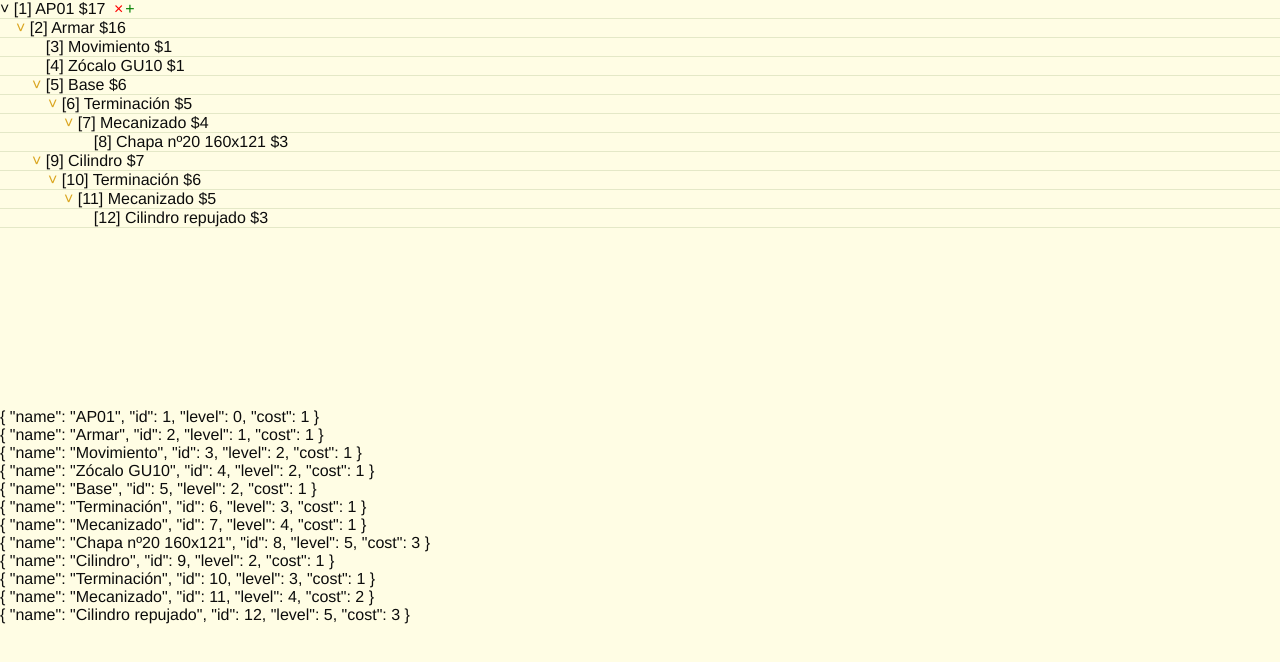
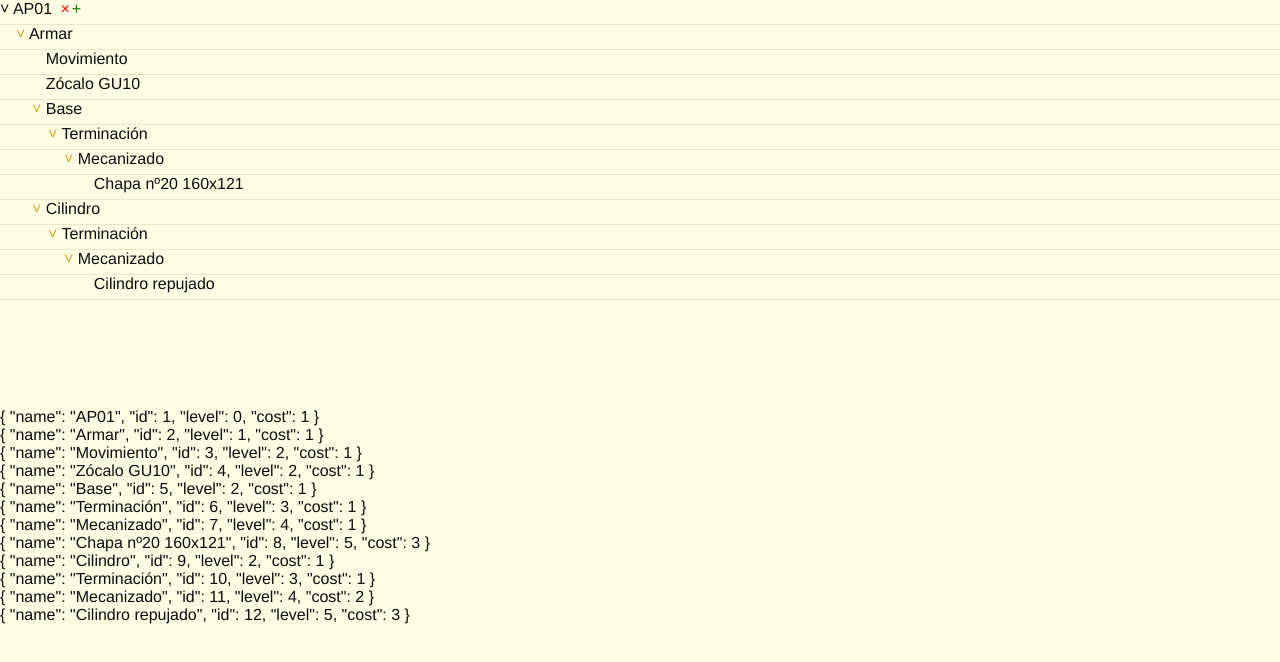
Before and after one commit to ElToroDM/ElManager, a Vue app: page / in a window 1280 px wide. Shown: the top 662 px of the page. Built offline with nearby package versions, Linux system fonts and the light colour scheme.

Commit message:
Item renaming Some mouse & touch events changes

```diff
--- a/src/App.vue
+++ b/src/App.vue
@@ -78,9 +78,11 @@ body {
   margin: 0;
   padding: 0;
   overflow: hidden;
-  font-family: "Clear Sans", "Helvetica Neue", Arial, sans-serif;
-  font-size: 2vh;
   background-color: rgb(255, 253, 228);
   color: rgb(12, 12, 12);
 }
+body, input{
+  font-family: "Clear Sans", "Helvetica Neue", Arial, sans-serif;
+  font-size: 2vh;
+}
 </style>
--- a/src/itemsList.vue
+++ b/src/itemsList.vue
@@ -1,21 +1,16 @@
 <script setup>
 /* TODO:
-github
-rename
 edit props structure
 edit props
-undo actions: useManualRefHistory? or Pinia? ....or withouts libs
-save list
+undo actions: useManualRefHistory? or Pinia? ...or withouts libs
+save data
 alternative to :hover buttons because of touch screens
 move item buttons for touch because of touch screens functions like scroll, etc
 */
-import { ref, reactive, computed, onMounted } from 'vue'
-
-const props = defineProps({
-  items: Object
-})
-
+import { ref, reactive, computed, onMounted, nextTick } from 'vue'
+const props = defineProps({items: Object})
 const itemrefs = ref([])
+const states = reactive({})
 
 //______________________________________________________________________________
 // DRAG & DROP
@@ -24,7 +19,6 @@ const drag = reactive({})
 
 //______________________________________________________________________________
 function onDragStart(event, item) {
-  drag.dragging = true
   drag.sourceItemId = item.id
 
   const sourceItemIndex = props.items.indexOf(item)
@@ -38,15 +32,17 @@ function onDragStart(event, item) {
 }
 
 //______________________________________________________________________________
-function onDragEnd(event, item) {
-  drag.info = ''
-  drag.dragging = false
+function onDragEnd() {
+  // drag.info = ''
+  // delete dragging props from items
   props.items.forEach(item => delete item.dragging)
+  // Delete drag props
+  for (const prop in drag) delete drag[prop]
+
 }
-
 //______________________________________________________________________________
 function onDragOver(event, item) {
-  if (!drag.dragging) return
+  if (!props.mouseDown) return
 
   // Adjust item whith touch events (touchMove targets original item, even when the touch is over another item)
   if (event.touches) {
@@ -65,10 +61,7 @@ function onDragOver(event, item) {
 
   // posX (for horizontal dragging)
   const posX = event.pageX || event.touches[0].pageX
-
   // drag.info = ' item: ' + item.id + ' x:' + posX //+ ' y:' + posY
-  // return
-
   const sourceItemId = drag.sourceItemId
   const sourceItem = props.items.find(x => x.id == sourceItemId)
   const sourceItemIndex = props.items.indexOf(sourceItem)
@@ -82,7 +75,7 @@ function onDragOver(event, item) {
   if (targetItemIndex === sourceItemIndex) {
     if (targetItemIndex === 0) return
     if (posX > drag.x + 20) {
-      drag.info = ' item: ' + item.id + ' x:' + posX
+      //drag.info = ' item: ' + item.id + ' x:' + posX
       // Move to the right
       if (props.items[targetItemIndex].level === props.items[targetItemIndex - 1].level) levelDifference++
       for (let i = targetItemIndex; i <= lastSuccessorIndex; i++) props.items[i].level += levelDifference
@@ -107,7 +100,7 @@ function onDragOver(event, item) {
   // If item target is on the same branch, change it for the item that immediately follows the branch
   if (targetItemIndex > sourceItemIndex && targetItemIndex <= lastSuccessorIndex) {
     targetItemIndex += lastSuccessorIndex - sourceItemIndex
-    if (targetItemIndex>= props.items.length) return
+    if (targetItemIndex >= props.items.length) return
     item = props.items[targetItemIndex]
     levelDifference = item.level - sourceItem.level
   }
@@ -128,11 +121,6 @@ function onDragOver(event, item) {
   props.items.splice(targetItemIndex, 0, ...drag.itemsCopy);
   //Remove sourceItem (and successors)
   removeItem(sourceItem)
-}
-
-//______________________________________________________________________________
-function onMouseMove(event) {
-  // drag.info = event.clientY + ' ' + event.pageY + ' ' + event.screenY
 }
 
 //______________________________________________________________________________
@@ -230,8 +218,33 @@ function isInOpenFolder(item) {
 }*/
 
 //______________________________________________________________________________
-document.addEventListener('mouseup', onDragEnd)
-document.addEventListener('touchend', onDragEnd)
+// ITEMS EVENTS
+//______________________________________________________________________________
+document.addEventListener('mouseup', onMouseUp)
+document.addEventListener('touchend', onMouseUp)
+document.addEventListener('mousedown', onMouseDown)
+//______________________________________________________________________________
+function onMouseDown(event, item) {
+  props.mouseDown = true
+  if (item) onDragStart(event, item)
+}
+//______________________________________________________________________________
+function onMouseUp() {
+  props.mouseDown = false
+  onDragEnd()
+}
+//______________________________________________________________________________
+function onDblClicK(item) {
+  props.itemEditing = item.id
+  nextTick(() => {
+    const itemInput = document.getElementById('itemEditInput')
+    itemInput.focus()
+  })
+}
+//______________________________________________________________________________
+function onMouseMove(event) {
+  // drag.info = event.clientY + ' ' + event.pageY + ' ' + event.screenY
+}
 //______________________________________________________________________________
 </script>
 
@@ -239,21 +252,24 @@ document.addEventListener('touchend', onDragEnd)
   <div style="height: 49vh; overflow-y: scroll;">
     <template v-for="item in items">
       <div v-if="isInOpenFolder(item)" :style="{ 'padding-left': item.level * 2 + 'vh' }" class="itemLine"
-        ref="itemrefs" :class="{ dragging: item.dragging }" @mousedown="onDragStart($event, item)"
-        @mousemove="onDragOver($event, item)" @touchstart="onDragStart($event, item)"
+        ref="itemrefs" :class="{ dragging: item.dragging }" @mousedown="onMouseDown($event, item)"
+        @mousemove="onDragOver($event, item)" @touchstart="onMouseDown($event, item)"
         @touchmove="onDragOver($event, item)">
         <span :class="{ invisible: !isFolder(item) }" @click="toggleOpenFolder(item)" class="isFolder">
           {{ item.open === false ? '&#62;' : '&#709;' }}</span>
-        <div class="item">
-          [{{ item.id.toString().slice(-4) }}] {{ item.name }}
-          ${{ itemTotalCost(item) }}{{ item.info }}
+        <input v-if="props.itemEditing == item.id" v-model="item.name" @blur="props.itemEditing = false"
+          @keyup.enter="props.itemEditing = false" id="itemEditInput" />
+        <div v-else @dblclick="onDblClicK(item)" class="item">
+          <!-- [{{ item.id.toString().slice(-4) }}] -->
+          {{ item.name }}
+          <!-- ${{ itemTotalCost(item) }}{{ item.info }} -->
           <span @click="removeItem(item)" class="itemRemove">&#215;</span>
           <span @click="insertItem(item); item.open = true" class="insertItem">+</span>
         </div>
       </div>
     </template>
+    <!-- {{ drag }} -->
   </div>
-  {{ drag.info }}
 </template>
 
 <style>
@@ -267,6 +283,7 @@ document.addEventListener('touchend', onDragEnd)
   white-space: nowrap;
   text-overflow: ellipsis;
   border-bottom: 1px solid rgb(228, 232, 199);
+  height: 3vh;
 }
 
 .item {
```
